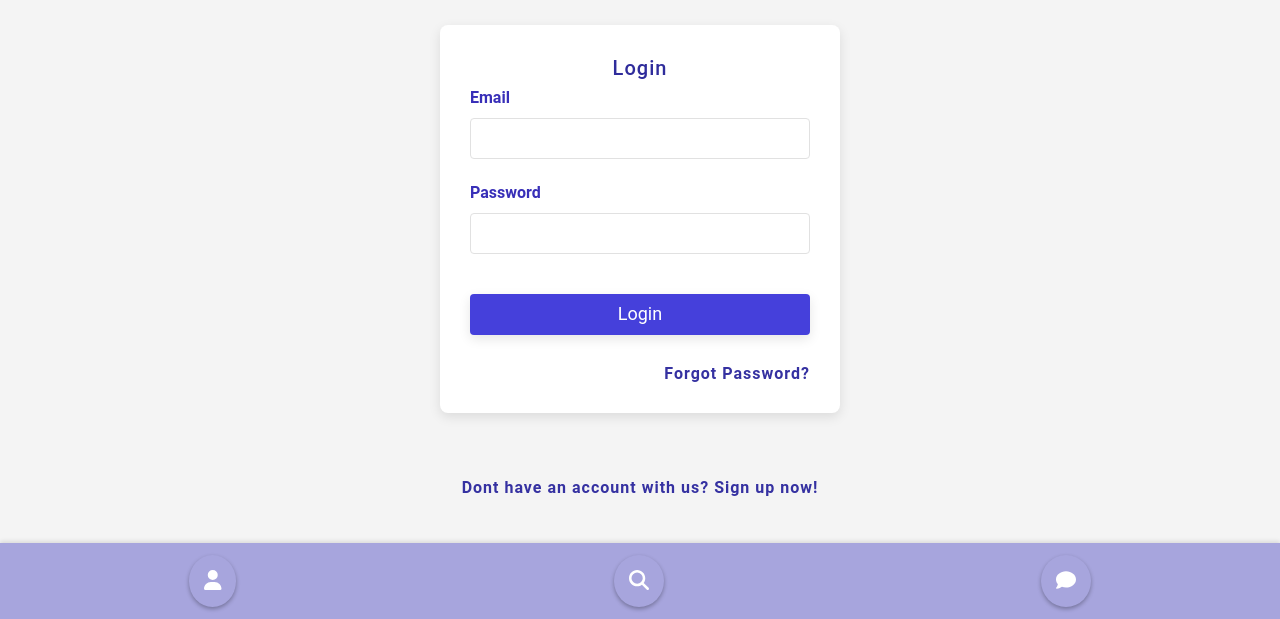
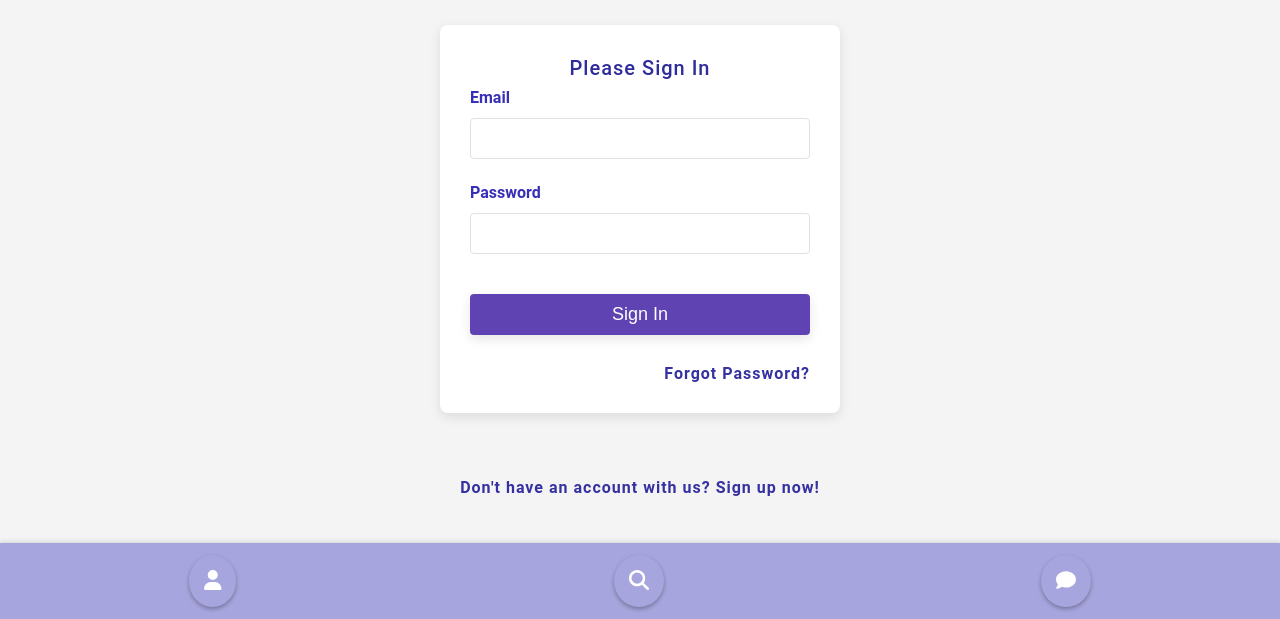
Before and after one commit to laurenrigante/Hire-Me, a React (Create React App) app in the folder hire-me/: page /login in a window 1280 px wide. Shown: the part 181-800 px from the top of the page. Built offline with nearby package versions, Linux system fonts and the light colour scheme.

Commit message:
Fixed up styling on Login Page

```diff
--- a/hire-me/src/pages/LoginPage.jsx
+++ b/hire-me/src/pages/LoginPage.jsx
@@ -29,10 +29,10 @@ const LoginPage = () => {
     <div>
       <div className="login-container">
         <form className="login-form" onSubmit={handleLogin}>
-          <h2>Login</h2>
+          <h2>Please Sign In</h2> {/* Changed the caption here */}
           <div className="input-group">
             <label className="signup" htmlFor="email">
-              Email
+              Email {/* Changed label for email */}
             </label>
             <input
               type="text"
@@ -44,7 +44,7 @@ const LoginPage = () => {
           </div>
           <div className="input-group">
             <label className="signup" htmlFor="password">
-              Password
+              Password {/* Changed label for password */}
             </label>
             <input
               type="password"
@@ -59,9 +59,8 @@ const LoginPage = () => {
             type="submit"
             style={{ marginBottom: "20px", marginTop: "20px", width: "100%" }}
           >
-            Login
+            Sign In
           </button>
-
           <a
             href="#"
             className="forgot-password-link"
@@ -86,7 +85,7 @@ const LoginPage = () => {
           className="forgot-password-link"
           style={{ color: "#3531a1" }}
         >
-          Dont have an account with us? Sign up now!
+          Don't have an account with us? Sign up now!
         </a>
       </div>
       <Footer />
--- a/hire-me/src/styling/LoginPage.css
+++ b/hire-me/src/styling/LoginPage.css
@@ -1,11 +1,10 @@
 /* LoginPage.css */
 
-
-h2{
+h2 {
   font-family: Roboto, Arial, Helvetica, sans-serif;
   position: relative;
   margin-bottom: 3px;
-    color:#2f2c9b;
+  color: #2f2c9b;
 }
 /* Overall page styles */
 .login-container {
@@ -53,25 +52,23 @@ h2{
 /* Resolved Button styles combining both branches */
 
 .loginbtn {
-    font-family: "Roboto", sans-serif; /* Add Roboto as the font family */
-    background-color: #4540db; /* Chosen background color from signup2 branch */
-    color: #fff; /* Assuming var(--white) is white, replaced with #fff */
-    padding: 10px 20px; /* Combined padding */
-    border: none; /* No border */
-    border-radius: 4px; /* Chosen border-radius */
-    font-size: 18px; /* Chosen font size */
-    cursor: pointer; /* Hand cursor on hover */
-    transition: all 0.3s ease; /* Example transition */
-    text-transform: capitalize; /* Text style */
-    display: inline-block; /* Display style */
-    box-shadow: 0 4px 12px rgba(0, 0, 0, 0.1); /* Added box-shadow for consistency */
+  background-color: #5f43b2; /* Updated button color */
+  color: #fff;
+  padding: 10px 20px;
+  border: none;
+  border-radius: 4px;
+  font-size: 18px;
+  cursor: pointer;
+  transition: all 0.3s ease;
+  text-transform: capitalize;
+  display: inline-block;
+  box-shadow: 0 4px 12px rgba(0, 0, 0, 0.1);
 }
 
 .loginbtn:hover {
-    background-color: #7975d6; /* Change background color on hover to the lighter lilac color */
-    color: #ffffff; /* Change text color on hover to white */
+  background-color: #4e34a3; /* Darkened the hover color slightly */
+  color: #ffffff;
 }
-
 /* Forgot password link */
 .forgot-password-link {
   font-family: "Roboto", sans-serif; /* Add Roboto as the font family */
```
Lines whose indentation alone changed are shown as unchanged.
